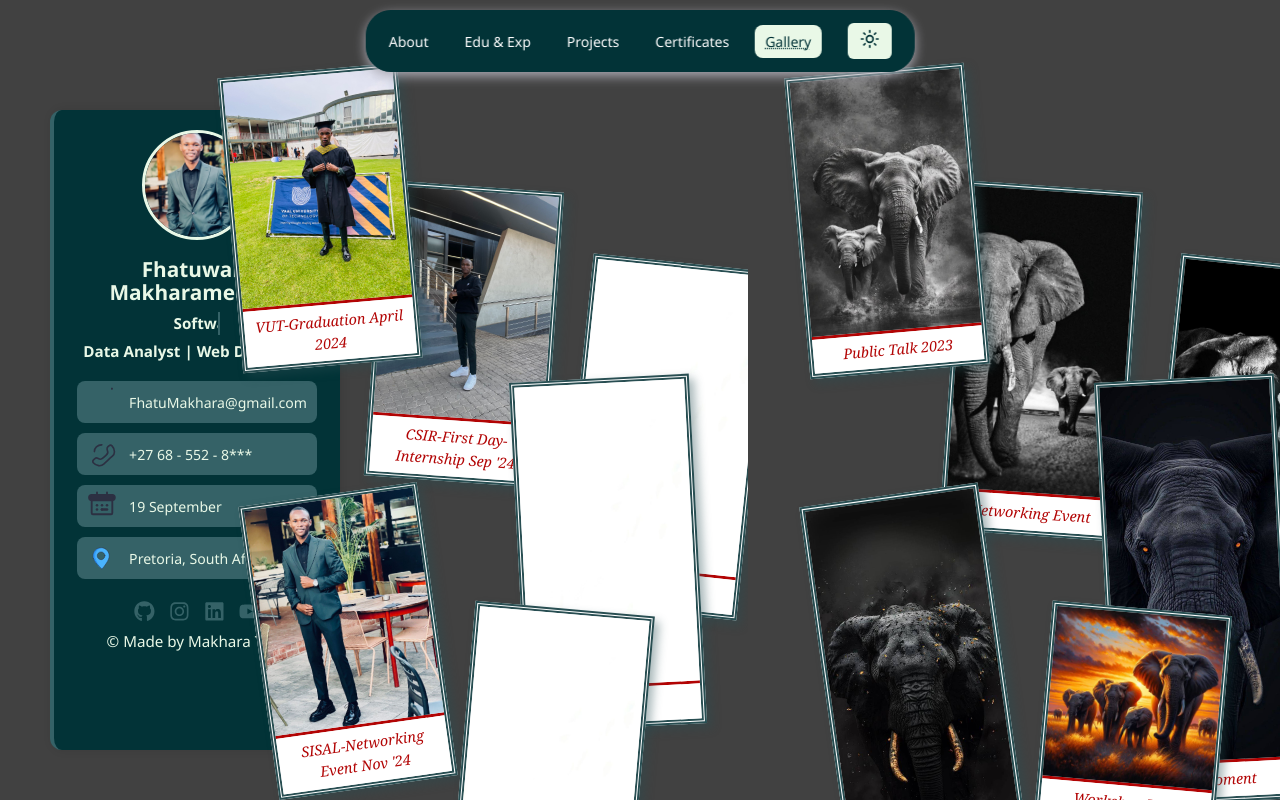
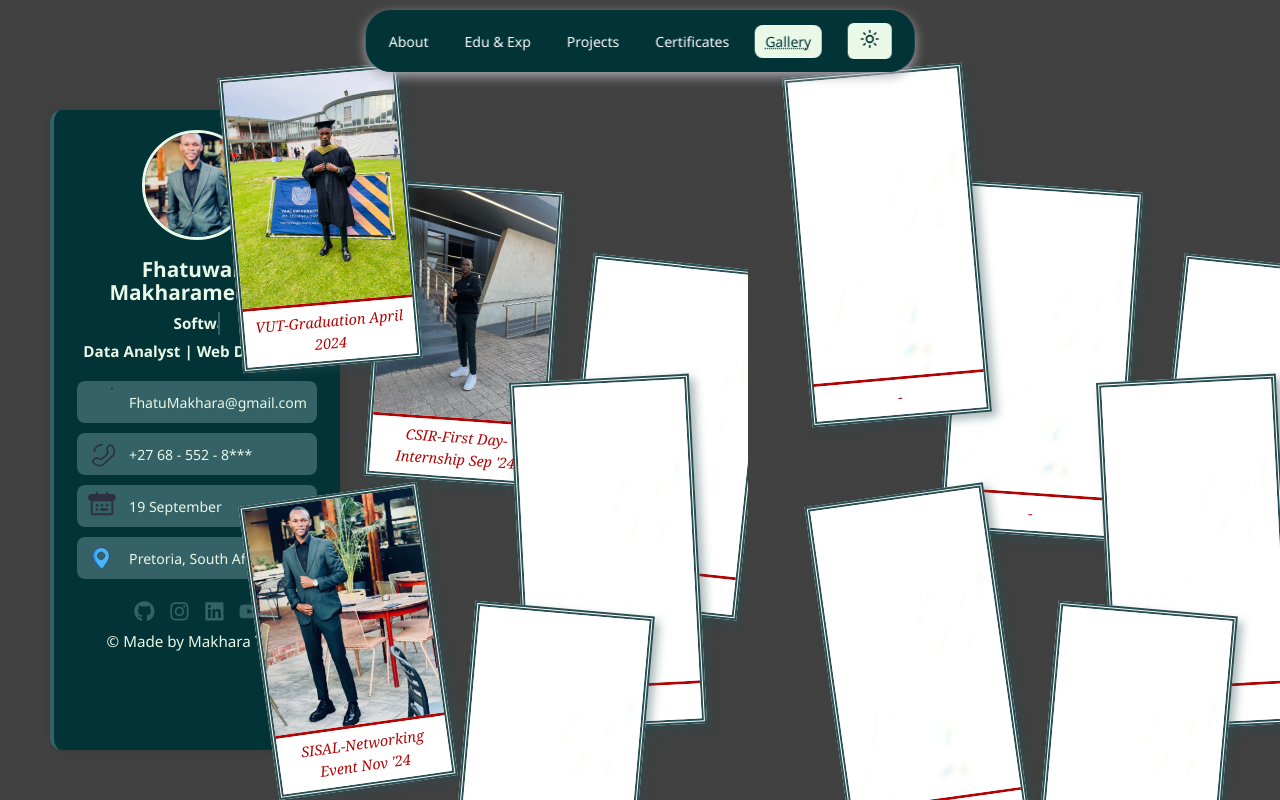
Before and after one commit to CodeboyTF/Personal-Profile-Website, a React (Vite) app: page / in a window 1280 px wide. Both pictures are taken after a click on the item "Gallery". Built offline with nearby package versions, Linux system fonts and the light colour scheme.

Commit message:
FINAL UPDATED GALLERY JSX

```diff
--- a/src/Pages/Gallery/Gallery.jsx
+++ b/src/Pages/Gallery/Gallery.jsx
@@ -3,12 +3,12 @@ import './Gallery.css';
 
 function Gallery() {
   const photos = [
-    { src: '/images/pro6.jpg', caption: 'Team Collaboration', rotation: '6deg', top: '30%', left: '70%' },
-    { src: '/images/pro4.jpg', caption: 'Networking Event', rotation: '4deg', top: '20%', left: '35%' },
-    { src: '/images/pro1.jpg', caption: 'Conference Panel', rotation: '-8deg', top: '60%', left: '15%' },
-    { src: '/images/pro5.jpg', caption: 'Award Moment', rotation: '-3deg', top: '45%', left: '60%' },
-    { src: '/images/pro3.jpg', caption: 'Public Talk 2023', rotation: '-5deg', top: '5%', left: '10%' },
-    { src: '/images/pro2.jpg', caption: 'Workshop Host', rotation: '5deg', top: '75%', left: '50%' },
+    { src: '/images/white.jpg', caption: '-', rotation: '6deg', top: '30%', left: '70%' },
+    { src: '/images/white.jpg', caption: '-', rotation: '4deg', top: '20%', left: '35%' },
+    { src: '/images/white.jpg', caption: '-', rotation: '-8deg', top: '60%', left: '15%' },
+    { src: '/images/white.jpg', caption: '-', rotation: '-3deg', top: '45%', left: '60%' },
+    { src: '/images/white.jpg', caption: '-', rotation: '-5deg', top: '5%', left: '10%' },
+    { src: '/images/white.jpg', caption: '-', rotation: '5deg', top: '75%', left: '50%' },
   ];
 
   return (
```
